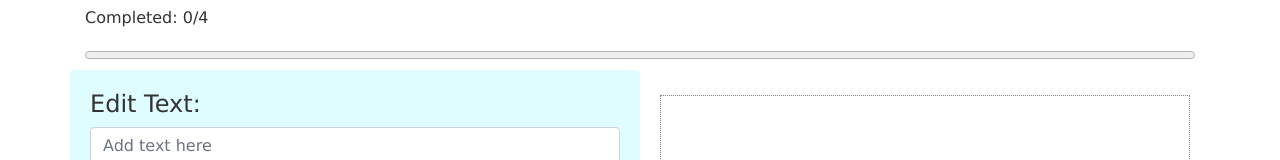
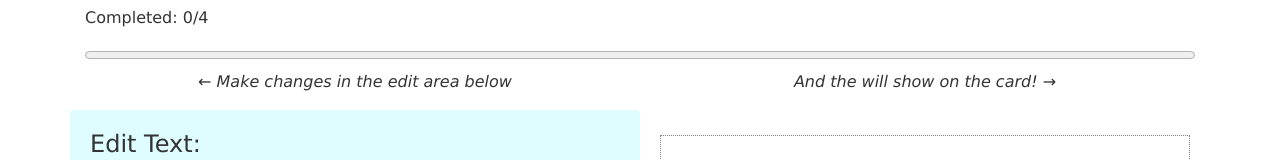
Before and after one commit to sahilmob/vue-greeting-cards, a Vue app: page / in a window 1280 px wide. Shown: the part 133-293 px from the top of the page. Built offline with nearby package versions, Linux system fonts and the light colour scheme; no server answers.

Commit message:
Add instructions section

```diff
--- a/src/App.vue
+++ b/src/App.vue
@@ -3,7 +3,21 @@
     <div class="row">
       <div class="col-sm-12">
         <Header @pageWasChanged="currentPage = $event"></Header>
-        <transition name="fade" mode="out-in">
+        <div id="instructions" class="text-center italice">
+          <div class="row">
+            <div class="col-sm-6">
+              <p>
+                <em>&larr; Make changes in the edit area below</em>
+              </p>
+            </div>
+            <div class="col-sm-6">
+              <p>
+                <em>And the will show on the card! &rarr;</em>
+              </p>
+            </div>
+          </div>
+        </div>
+        <transition name="fade" mode="out-in" @enter="enter">
           <keep-alive>
             <component :is="currentPage"></component>
           </keep-alive>
@@ -44,6 +58,12 @@ export default {
       currentPage: "cardFront"
     };
   },
+  methods: {
+    enter(el, done) {
+      document.getElementById("instructions").style.display = "none";
+      done();
+    }
+  },
   components: {
     Header,
     Footer,
```
